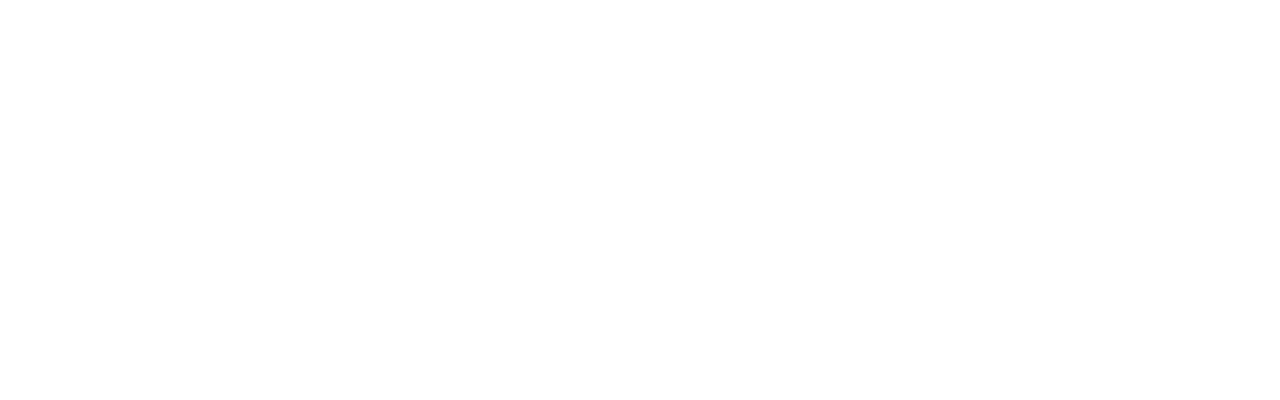
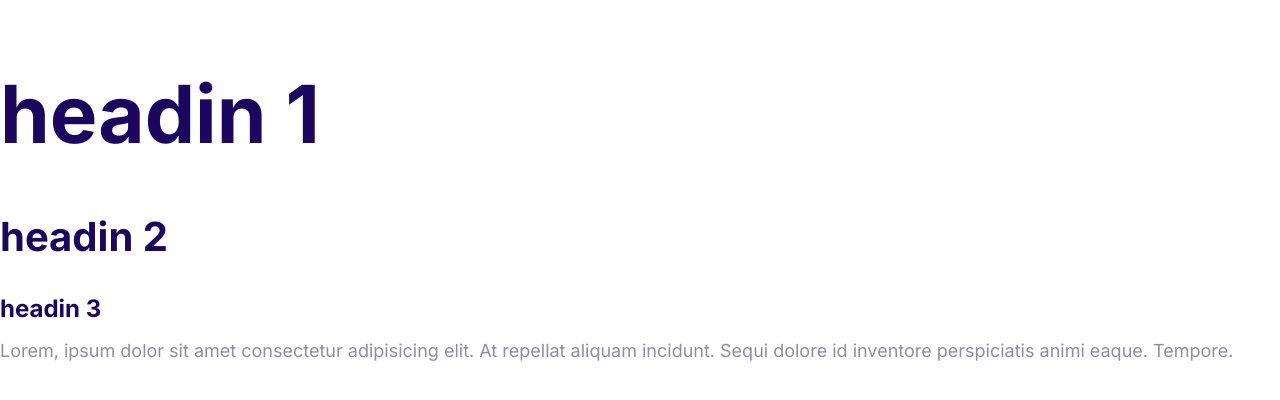
Before and after one commit to Hristakos/moshify, a plain HTML site: page index.html in a window 1280 px wide. Drawn offline with Linux system fonts and the light colour scheme.

Commit message:
defined the styles for the fonts.

```diff
--- a/css/styles.css
+++ b/css/styles.css
@@ -5,3 +5,54 @@
   --color-headings: #1b0760;
   --color-body: #918ca4;
 }
+
+html {
+  font-size: 62.5%;
+}
+
+body {
+  font-family: Inter, Arial, Helvetica, sans-serif;
+  color: var(--color-body);
+  font-size: 2.4rem;
+  line-height: 1.5;
+}
+
+h1,h2,h3 {
+  color: var(--color-headings);
+    margin-bottom: 1rem;
+}
+
+h1 {
+  font-size: 7rem;
+}
+
+h2 {
+  font-size: 4rem;
+}
+
+h3 {
+  font-size: 3rem;
+}
+
+p {
+  margin-top: 0;
+}
+
+@media screen and (min-width:1024px){
+  body {
+    font-size: 1.8rem;
+  }
+
+  h1 {
+    font-size: 8rem;
+  }
+
+  h2 {
+    font-size: 4rem;
+  }
+
+  h3 {
+    font-size: 2.4rem;
+  }
+
+}
--- a/index.html
+++ b/index.html
@@ -6,12 +6,18 @@
     <meta http-equiv="X-UA-Compatible" content="IE=edge">
     <meta name="viewport" content="width=device-width, initial-scale=1.0">
     <title>Document</title>
+    <link rel="preconnect" href="https://fonts.gstatic.com">
+    <link href="https://fonts.googleapis.com/css2?family=Inter:wght@400;700&display=swap" rel="stylesheet">
     <link rel="stylesheet" href="css/normalize.css">
     <link rel="stylesheet" href="css/styles.css">
 </head>
 
 <body>
-
+    <h1>headin 1</h1>
+    <h2>headin 2</h2>
+    <h3>headin 3</h3>
+    <p>Lorem, ipsum dolor sit amet consectetur adipisicing elit. At repellat aliquam incidunt. Sequi dolore id inventore
+        perspiciatis animi eaque. Tempore.</p>
 </body>
 
 </html>
```
